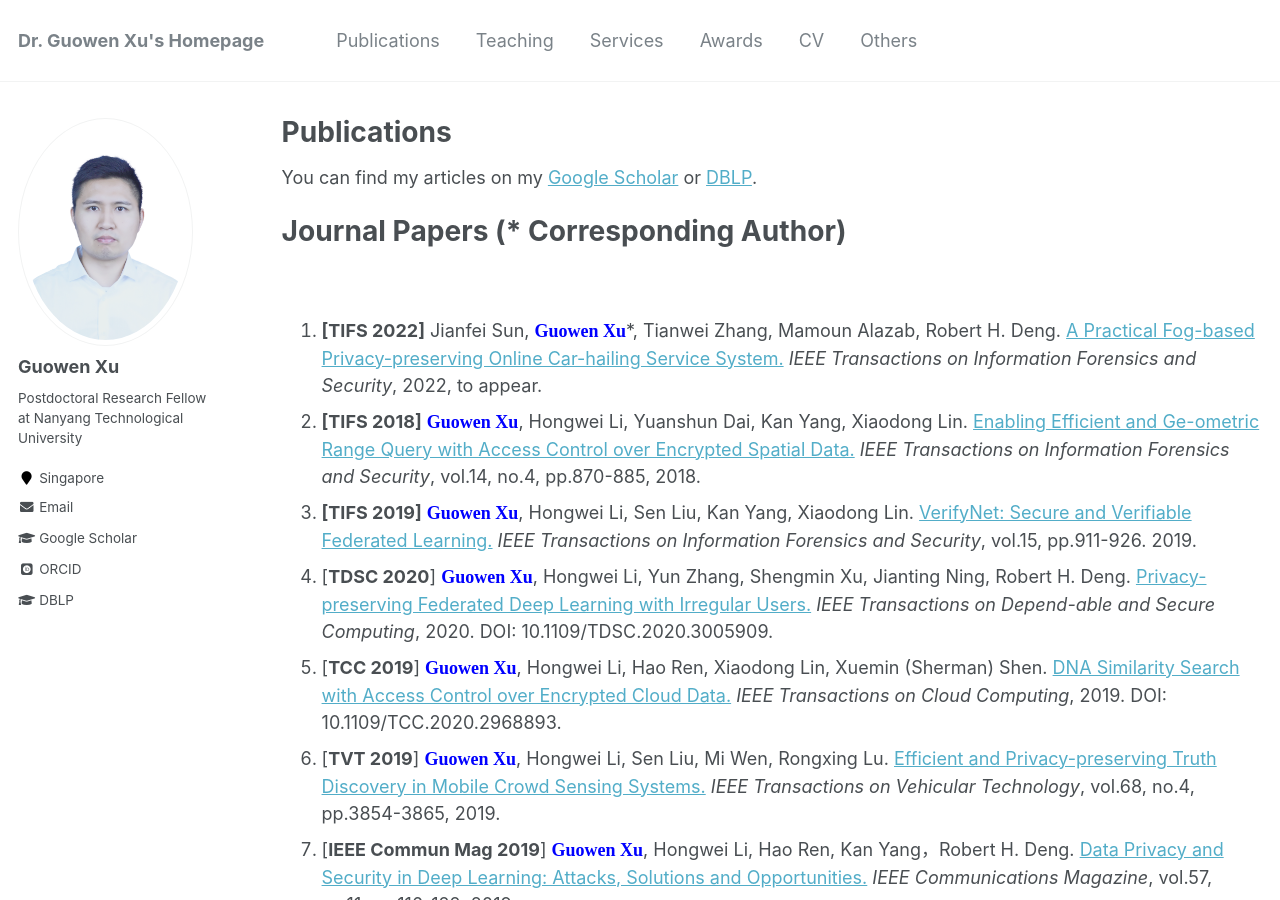
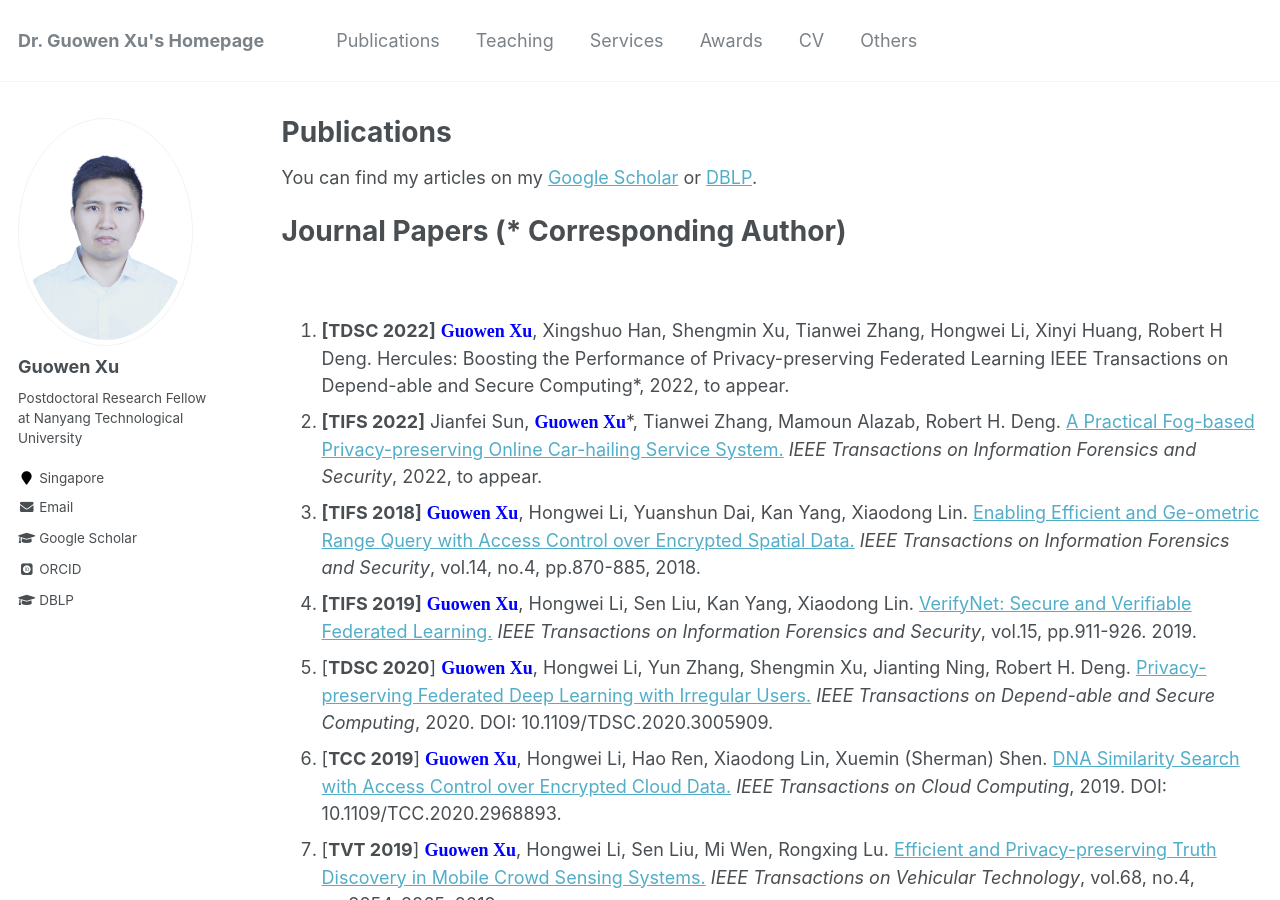
Before and after one commit to Guowen-xu/guowen-xu.github.io, a Jekyll site: the page built from _pages/publications.md, in a window 1280 px wide and 900 px high. Built offline with Jekyll 4.4.1, drawn with Linux system fonts in a browser that asks for light colours; some web fonts are replaced.

Commit message:
Update publications.md

```diff
--- a/_pages/publications.md
+++ b/_pages/publications.md
@@ -14,28 +14,29 @@ You can find my articles on my [Google Scholar](https://scholar.google.com.hk/ci
 
 
 
-1. **[TIFS 2022]** Jianfei Sun, **<font face="Times New Roman" color=blue size=4> Guowen Xu</font>**\*, Tianwei Zhang, Mamoun Alazab, Robert H. Deng. [A Practical Fog-based Privacy-preserving Online Car-hailing Service System.](https://ieeexplore.ieee.org/document/9849044) *IEEE Transactions on Information Forensics and Security*, 2022, to appear.
-2. **[TIFS 2018]**  **<font face="Times New Roman" color=blue size=4> Guowen Xu</font>**, Hongwei Li, Yuanshun Dai, Kan Yang, Xiaodong Lin. [Enabling Efficient and Ge-ometric Range Query with Access Control over Encrypted Spatial Data.](https://ieeexplore.ieee.org/document/8452984) *IEEE Transactions on Information Forensics and Security*, vol.14, no.4, pp.870-885, 2018.
-3. **[TIFS 2019]**  **<font face="Times New Roman" color=blue size=4> Guowen Xu</font>**, Hongwei Li, Sen Liu, Kan Yang, Xiaodong Lin. [VerifyNet: Secure and Verifiable Federated Learning.](https://ieeexplore.ieee.org/document/8765347) *IEEE Transactions on Information Forensics and Security*, vol.15, pp.911-926. 2019.
-4. [**TDSC 2020**] **<font face="Times New Roman" color=blue size=4> Guowen Xu</font>**, Hongwei Li, Yun Zhang, Shengmin Xu, Jianting Ning, Robert H. Deng. [Privacy-preserving Federated Deep Learning with Irregular Users.](https://ieeexplore.ieee.org/document/9130089) *IEEE Transactions on Depend-able and Secure Computing*, 2020. DOI: 10.1109/TDSC.2020.3005909.
-5. [**TCC 2019**] **<font face="Times New Roman" color=blue size=4> Guowen Xu</font>**, Hongwei Li, Hao Ren, Xiaodong Lin, Xuemin (Sherman) Shen. [DNA Similarity Search with Access Control over Encrypted Cloud Data.](https://ieeexplore.ieee.org/document/8967153) *IEEE Transactions on Cloud Computing*, 2019. DOI: 10.1109/TCC.2020.2968893.
-6. [**TVT 2019**]  **<font face="Times New Roman" color=blue size=4> Guowen Xu</font>**, Hongwei Li, Sen Liu, Mi Wen, Rongxing Lu. [Efficient and Privacy-preserving Truth Discovery in Mobile Crowd Sensing Systems.](https://ieeexplore.ieee.org/document/8629055) *IEEE Transactions on Vehicular Technology*, vol.68, no.4, pp.3854-3865, 2019.
-7. [**IEEE Commun Mag 2019**] **<font face="Times New Roman" color=blue size=4> Guowen Xu</font>**, Hongwei Li, Hao Ren, Kan Yang，Robert H. Deng. [Data Privacy and Security in Deep Learning: Attacks, Solutions and Opportunities.](https://ink.library.smu.edu.sg/cgi/viewcontent.cgi?article=5676&context=sis_research) *IEEE Communications Magazine*, vol.57, no.11, pp.116-122, 2019.
-8. [**Comput Secur 2017**] **<font face="Times New Roman" color=blue size=4> Guowen Xu</font>**, Hongwei Li, Chen Tan, Dongxiao Liu, Kan Yang. [Achieving Efficient and Priva-cy-Preserving Truth Discovery in Crowd Sensing Systems.](https://www.sciencedirect.com/science/article/pii/S0167404816301675) *Computers & Security*, 2017, vol.69, pp.114 -126.
-9. **[TCC 2021]** Jianfei Sun,  **<font face="Times New Roman" color=blue size=4> Guowen Xu</font>**\*, Tianwei Zhang, Hu Xiong, Hongwei Li, Robert H Deng. [Share your data carefree: An efficient, scalable and privacy-preserving data sharing service in cloud computing.](https://ieeexplore.ieee.org/document/9560030) *IEEE Transactions on Cloud Computing*, 2021.
-10. **[TITS 2022]** Jianfei Sun,  **<font face="Times New Roman" color=blue size=4> Guowen Xu</font>**\*, Tianwei Zhang, Xiaochun Cheng, Xingshuo Han, MingJian Tang. [Secure Data Sharing with Flexible Cross-domain Authorization in Autonomous Vehicle Systems.](https://ieeexplore.ieee.org/document/9737055) *IEEE Transactions on Intelligent Transportation Systems*, 2021.
-11. **[TDSC 2022]** Wenbo Jiang, Tianwei Zhang, Han Qiu,  Hongwei Li,  **<font face="Times New Roman" color=blue size=4> Guowen Xu</font>**.[Incremental Learning, Incremental Backdoor Threats.](https://ieeexplore.ieee.org/document/9872528)  *IEEE Transactions on Dependable and Secure Computing*, 2022, to appear.
-12. **[TDSC 2021]** Shengmin Xu, Jianting Ning, Yingjiu Li, Yinghui Zhang,  **<font face="Times New Roman" color=blue size=4> Guowen Xu</font>**, Xinyi Huang, Robert H. Deng. [A Secure EMR Sharing System with Tamper Resistance and Expressive Access Control.](https://ieeexplore.ieee.org/document/9609621)  *IEEE Transactions on Dependable and Secure Computing*, 2021, to appear.
-13. **[TDSC 2020]** Shengmin Xu, Jianting Ning, Yingjiu Li, Yinghui zhang, **<font face="Times New Roman" color=blue size=4> Guowen Xu</font>**, Xinyi Huang, Robert H Deng. [Match in My Way: Fine-Grained Bilateral Access Control for Secure Cloud-Fog Compu-ting.](https://ieeexplore.ieee.org/document/9115214) *IEEE Transactions on Dependable and Secure Computing*, 2020, DOI: 10.1109/TDSC.2020.3001557.
-14.  **[TDSC 2021]** Shengmin Xu, Jianting Ning, Xinyi Huang, Yingjiu Li,**<font face="Times New Roman" color=blue size=4> Guowen Xu</font>**. [Untouchable Once Revok-ing: A Practical and Secure Dynamic EHR Sharing System via Cloud.](https://ieeexplore.ieee.org/document/9520256) *IEEE Transactions on Dependable and Secure Computing*, 2021, to appear.
-15.  **[TIFS 2021]** Xiaoyuan Liu, Hongwei Li, **<font face="Times New Roman" color=blue size=4> Guowen Xu</font>**, Zongqi Chen, Xiaoming Huang, and Rongxing Lu. 2021. [Privacy-Enhanced Federated Learning against Poisoning Adversaries.](https://ieeexplore.ieee.org/document/9524709) *IEEE Transactions on Information Forensics and Security*, 2021, to appear.
-16.  **[TII 2019]** Meng Hao, Hongwei Li, Xizhao Luo, **<font face="Times New Roman" color=blue size=4> Guowen Xu</font>**, Haomiao Yang and Sen Liu. [Efficient and Privacy-enhanced Federated Learning for Industrial Artificial Intelligence.](https://ieeexplore.ieee.org/document/8859260) *IEEE Transactions on Industrial Informatics*, 2019, DOI: 10.1109/TII.2019.2945367.
-17.  **[TCC 2020]** Hao Ren, Hongwei Li, Dongxiao Liu,**<font face="Times New Roman" color=blue size=4> Guowen Xu</font>**，Nan Cheng, Sherman Shen. [Privacy-preserving Efficient Verifiable Deep Packet Inspection for Cloud-assisted Middlebox.](https://ieeexplore.ieee.org/document/9082166) *IEEE Transactions on Cloud Computing*, 2020. DOI: 10.1109/TCC.2020.2991167.
-18.  **[TCC 2020]** Hao Ren, Hongwei Li, Dongxiao Liu, **<font face="Times New Roman" color=blue size=4> Guowen Xu</font>**, Xuemin Shen. [Enabling Secure and Versatile Packet Inspection with Probable Cause Privacy for Outsourced Middlebox.](https://ieeexplore.ieee.org/document/9354035) *IEEE Transactions on Cloud Computing*, 2020. DOI: 10.1109/TCC.2021.3059026.
-19.  **[TCC 2021]** Guiqiang Hu, Hongwei Li,**<font face="Times New Roman" color=blue size=4> Guowen Xu</font>**, Xinqiang Ma. [Enabling Simultaneous Content Regula-tion and Privacy Protection for Cloud Storage Image.](https://ieeexplore.ieee.org/document/9435031) *IEEE Transactions on Cloud Computing*, 2021. DOI: 10.1109/TCC.2021.3081564.
-20.  **[TII 2020]** Haoxiao Chen, Hongwei Li, Guishan Dong, Meng Hao, **<font face="Times New Roman" color=blue size=4> Guowen Xu</font>**, Xiaoming Huang, Zhe Liu. [Practical Membership Inference Attack Against Collaborative Inference in Industrial IoT.](https://ieeexplore.ieee.org/document/9302683) *IEEE Transactions on Industrial Informatics*, 2020, DOI: 10.1109/TII.2020.3046648.
-21. **[TCSVT 2021]** Shangwei Guo, Tianwei Zhang, **<font face="Times New Roman" color=blue size=4> Guowen Xu</font>**, Han Yu, Tao Xiang, Yang Liu. [Topology-aware Differential Privacy for Decentralized Image Classification.](https://ieeexplore.ieee.org/document/9515999) *IEEE Transactions on Circuits and Systems for Video Technology*, 2021, DOI:10.1109/TCSVT.2021.3105723.
-22. **[TVT 2021]** Yiran Li, Hongwei Li, **<font face="Times New Roman" color=blue size=4> Guowen Xu</font>**, Tao Xiang, Rongxing Lu. [Practical Privacy-Preserving Federated Learning in Vehicular Fog Computing.](https://ieeexplore.ieee.org/document/9712424) *IEEE Transactions on Vehicular Technology*, 2021, to appear.
+1. **[TDSC 2022]**  **<font face="Times New Roman" color=blue size=4> Guowen Xu</font>**, Xingshuo Han, Shengmin Xu, Tianwei Zhang, Hongwei Li, Xinyi Huang, Robert H Deng. Hercules: Boosting the Performance of Privacy-preserving Federated Learning IEEE Transactions on Depend-able and Secure Computing*, 2022, to appear.
+2. **[TIFS 2022]** Jianfei Sun, **<font face="Times New Roman" color=blue size=4> Guowen Xu</font>**\*, Tianwei Zhang, Mamoun Alazab, Robert H. Deng. [A Practical Fog-based Privacy-preserving Online Car-hailing Service System.](https://ieeexplore.ieee.org/document/9849044) *IEEE Transactions on Information Forensics and Security*, 2022, to appear.
+3. **[TIFS 2018]**  **<font face="Times New Roman" color=blue size=4> Guowen Xu</font>**, Hongwei Li, Yuanshun Dai, Kan Yang, Xiaodong Lin. [Enabling Efficient and Ge-ometric Range Query with Access Control over Encrypted Spatial Data.](https://ieeexplore.ieee.org/document/8452984) *IEEE Transactions on Information Forensics and Security*, vol.14, no.4, pp.870-885, 2018.
+4. **[TIFS 2019]**  **<font face="Times New Roman" color=blue size=4> Guowen Xu</font>**, Hongwei Li, Sen Liu, Kan Yang, Xiaodong Lin. [VerifyNet: Secure and Verifiable Federated Learning.](https://ieeexplore.ieee.org/document/8765347) *IEEE Transactions on Information Forensics and Security*, vol.15, pp.911-926. 2019.
+5. [**TDSC 2020**] **<font face="Times New Roman" color=blue size=4> Guowen Xu</font>**, Hongwei Li, Yun Zhang, Shengmin Xu, Jianting Ning, Robert H. Deng. [Privacy-preserving Federated Deep Learning with Irregular Users.](https://ieeexplore.ieee.org/document/9130089) *IEEE Transactions on Depend-able and Secure Computing*, 2020. DOI: 10.1109/TDSC.2020.3005909.
+6. [**TCC 2019**] **<font face="Times New Roman" color=blue size=4> Guowen Xu</font>**, Hongwei Li, Hao Ren, Xiaodong Lin, Xuemin (Sherman) Shen. [DNA Similarity Search with Access Control over Encrypted Cloud Data.](https://ieeexplore.ieee.org/document/8967153) *IEEE Transactions on Cloud Computing*, 2019. DOI: 10.1109/TCC.2020.2968893.
+7. [**TVT 2019**]  **<font face="Times New Roman" color=blue size=4> Guowen Xu</font>**, Hongwei Li, Sen Liu, Mi Wen, Rongxing Lu. [Efficient and Privacy-preserving Truth Discovery in Mobile Crowd Sensing Systems.](https://ieeexplore.ieee.org/document/8629055) *IEEE Transactions on Vehicular Technology*, vol.68, no.4, pp.3854-3865, 2019.
+8. [**IEEE Commun Mag 2019**] **<font face="Times New Roman" color=blue size=4> Guowen Xu</font>**, Hongwei Li, Hao Ren, Kan Yang，Robert H. Deng. [Data Privacy and Security in Deep Learning: Attacks, Solutions and Opportunities.](https://ink.library.smu.edu.sg/cgi/viewcontent.cgi?article=5676&context=sis_research) *IEEE Communications Magazine*, vol.57, no.11, pp.116-122, 2019.
+9. [**Comput Secur 2017**] **<font face="Times New Roman" color=blue size=4> Guowen Xu</font>**, Hongwei Li, Chen Tan, Dongxiao Liu, Kan Yang. [Achieving Efficient and Priva-cy-Preserving Truth Discovery in Crowd Sensing Systems.](https://www.sciencedirect.com/science/article/pii/S0167404816301675) *Computers & Security*, 2017, vol.69, pp.114 -126.
+10. **[TCC 2021]** Jianfei Sun,  **<font face="Times New Roman" color=blue size=4> Guowen Xu</font>**\*, Tianwei Zhang, Hu Xiong, Hongwei Li, Robert H Deng. [Share your data carefree: An efficient, scalable and privacy-preserving data sharing service in cloud computing.](https://ieeexplore.ieee.org/document/9560030) *IEEE Transactions on Cloud Computing*, 2021.
+11. **[TITS 2022]** Jianfei Sun,  **<font face="Times New Roman" color=blue size=4> Guowen Xu</font>**\*, Tianwei Zhang, Xiaochun Cheng, Xingshuo Han, MingJian Tang. [Secure Data Sharing with Flexible Cross-domain Authorization in Autonomous Vehicle Systems.](https://ieeexplore.ieee.org/document/9737055) *IEEE Transactions on Intelligent Transportation Systems*, 2021.
+12. **[TDSC 2022]** Wenbo Jiang, Tianwei Zhang, Han Qiu,  Hongwei Li,  **<font face="Times New Roman" color=blue size=4> Guowen Xu</font>**.[Incremental Learning, Incremental Backdoor Threats.](https://ieeexplore.ieee.org/document/9872528)  *IEEE Transactions on Dependable and Secure Computing*, 2022, to appear.
+13. **[TDSC 2021]** Shengmin Xu, Jianting Ning, Yingjiu Li, Yinghui Zhang,  **<font face="Times New Roman" color=blue size=4> Guowen Xu</font>**, Xinyi Huang, Robert H. Deng. [A Secure EMR Sharing System with Tamper Resistance and Expressive Access Control.](https://ieeexplore.ieee.org/document/9609621)  *IEEE Transactions on Dependable and Secure Computing*, 2021, to appear.
+14. **[TDSC 2020]** Shengmin Xu, Jianting Ning, Yingjiu Li, Yinghui zhang, **<font face="Times New Roman" color=blue size=4> Guowen Xu</font>**, Xinyi Huang, Robert H Deng. [Match in My Way: Fine-Grained Bilateral Access Control for Secure Cloud-Fog Compu-ting.](https://ieeexplore.ieee.org/document/9115214) *IEEE Transactions on Dependable and Secure Computing*, 2020, DOI: 10.1109/TDSC.2020.3001557.
+15.  **[TDSC 2021]** Shengmin Xu, Jianting Ning, Xinyi Huang, Yingjiu Li,**<font face="Times New Roman" color=blue size=4> Guowen Xu</font>**. [Untouchable Once Revok-ing: A Practical and Secure Dynamic EHR Sharing System via Cloud.](https://ieeexplore.ieee.org/document/9520256) *IEEE Transactions on Dependable and Secure Computing*, 2021, to appear.
+16.  **[TIFS 2021]** Xiaoyuan Liu, Hongwei Li, **<font face="Times New Roman" color=blue size=4> Guowen Xu</font>**, Zongqi Chen, Xiaoming Huang, and Rongxing Lu. 2021. [Privacy-Enhanced Federated Learning against Poisoning Adversaries.](https://ieeexplore.ieee.org/document/9524709) *IEEE Transactions on Information Forensics and Security*, 2021, to appear.
+17.  **[TII 2019]** Meng Hao, Hongwei Li, Xizhao Luo, **<font face="Times New Roman" color=blue size=4> Guowen Xu</font>**, Haomiao Yang and Sen Liu. [Efficient and Privacy-enhanced Federated Learning for Industrial Artificial Intelligence.](https://ieeexplore.ieee.org/document/8859260) *IEEE Transactions on Industrial Informatics*, 2019, DOI: 10.1109/TII.2019.2945367.
+18.  **[TCC 2020]** Hao Ren, Hongwei Li, Dongxiao Liu,**<font face="Times New Roman" color=blue size=4> Guowen Xu</font>**，Nan Cheng, Sherman Shen. [Privacy-preserving Efficient Verifiable Deep Packet Inspection for Cloud-assisted Middlebox.](https://ieeexplore.ieee.org/document/9082166) *IEEE Transactions on Cloud Computing*, 2020. DOI: 10.1109/TCC.2020.2991167.
+19.  **[TCC 2020]** Hao Ren, Hongwei Li, Dongxiao Liu, **<font face="Times New Roman" color=blue size=4> Guowen Xu</font>**, Xuemin Shen. [Enabling Secure and Versatile Packet Inspection with Probable Cause Privacy for Outsourced Middlebox.](https://ieeexplore.ieee.org/document/9354035) *IEEE Transactions on Cloud Computing*, 2020. DOI: 10.1109/TCC.2021.3059026.
+20.  **[TCC 2021]** Guiqiang Hu, Hongwei Li,**<font face="Times New Roman" color=blue size=4> Guowen Xu</font>**, Xinqiang Ma. [Enabling Simultaneous Content Regula-tion and Privacy Protection for Cloud Storage Image.](https://ieeexplore.ieee.org/document/9435031) *IEEE Transactions on Cloud Computing*, 2021. DOI: 10.1109/TCC.2021.3081564.
+21.  **[TII 2020]** Haoxiao Chen, Hongwei Li, Guishan Dong, Meng Hao, **<font face="Times New Roman" color=blue size=4> Guowen Xu</font>**, Xiaoming Huang, Zhe Liu. [Practical Membership Inference Attack Against Collaborative Inference in Industrial IoT.](https://ieeexplore.ieee.org/document/9302683) *IEEE Transactions on Industrial Informatics*, 2020, DOI: 10.1109/TII.2020.3046648.
+22. **[TCSVT 2021]** Shangwei Guo, Tianwei Zhang, **<font face="Times New Roman" color=blue size=4> Guowen Xu</font>**, Han Yu, Tao Xiang, Yang Liu. [Topology-aware Differential Privacy for Decentralized Image Classification.](https://ieeexplore.ieee.org/document/9515999) *IEEE Transactions on Circuits and Systems for Video Technology*, 2021, DOI:10.1109/TCSVT.2021.3105723.
+23. **[TVT 2021]** Yiran Li, Hongwei Li, **<font face="Times New Roman" color=blue size=4> Guowen Xu</font>**, Tao Xiang, Rongxing Lu. [Practical Privacy-Preserving Federated Learning in Vehicular Fog Computing.](https://ieeexplore.ieee.org/document/9712424) *IEEE Transactions on Vehicular Technology*, 2021, to appear.
 
 
 
```
